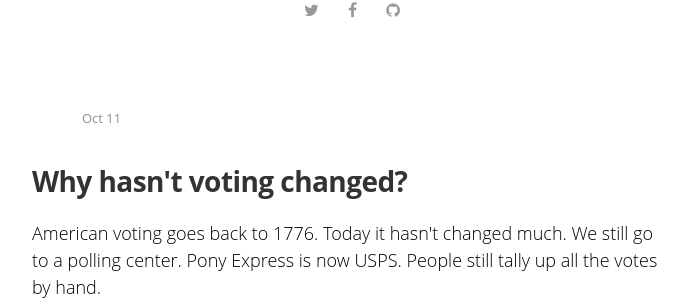
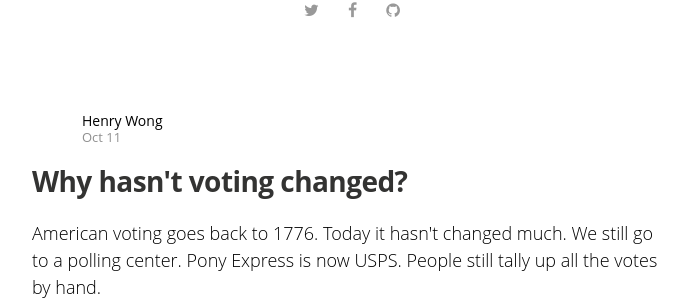
Before and after one commit to voteliquid/blog, a Jekyll site: the page built from index.html, in a window 1280 px wide. Shown: the part 640-944 px from the top of the page, without its empty margins (288-985 px from the left). Built offline with Jekyll 4.4.1, drawn with Linux system fonts in a browser that asks for light colours; nearby versions of some CDN libraries; some web fonts are replaced; the list of posts is cut into pages by our own code.

Commit message:
Add entry to authors.yml for henrywong

```diff
--- a/_data/authors.yml
+++ b/_data/authors.yml
@@ -13,3 +13,6 @@ davidernst:
   name: David Ernst
   web: https://twitter.com/dsernst
   image: "/assets/images/authors/davidernst.jpeg"
+henrywong:
+  name: Henry Wong
+  image: ""
```
